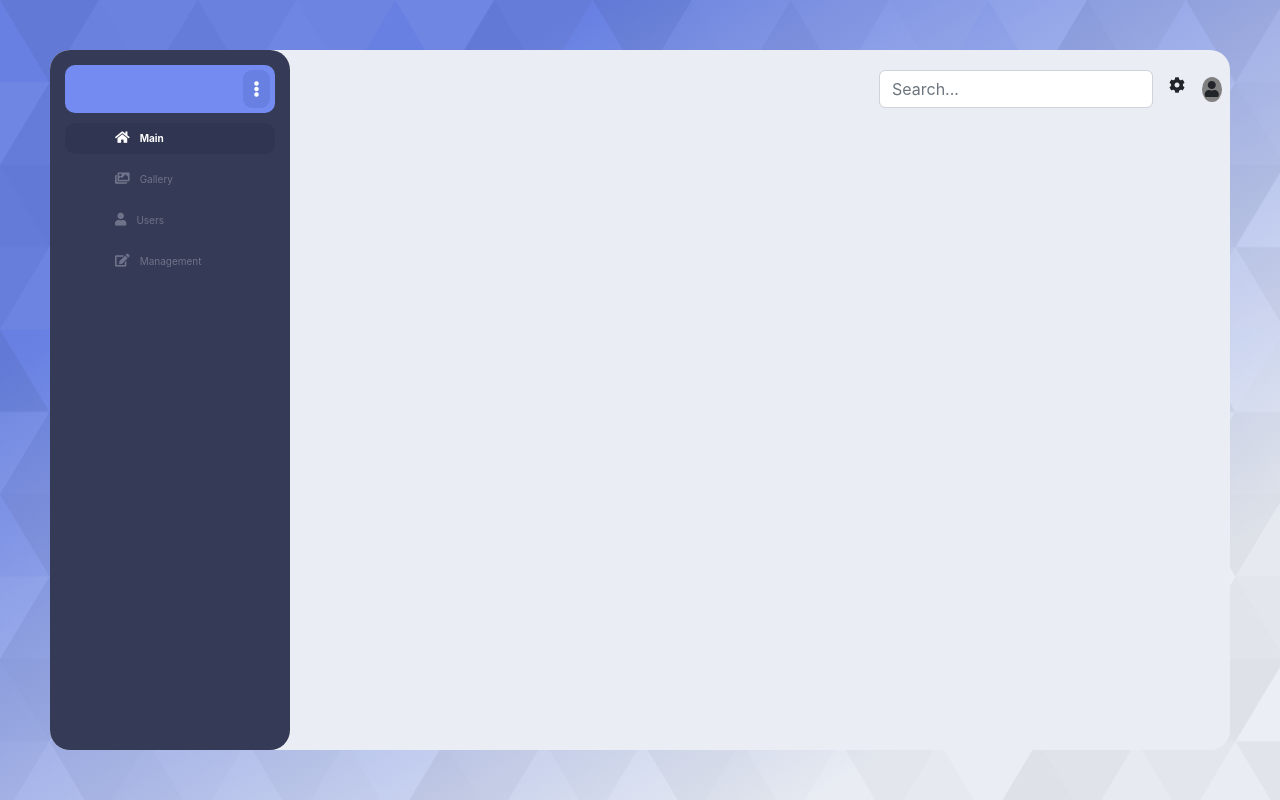
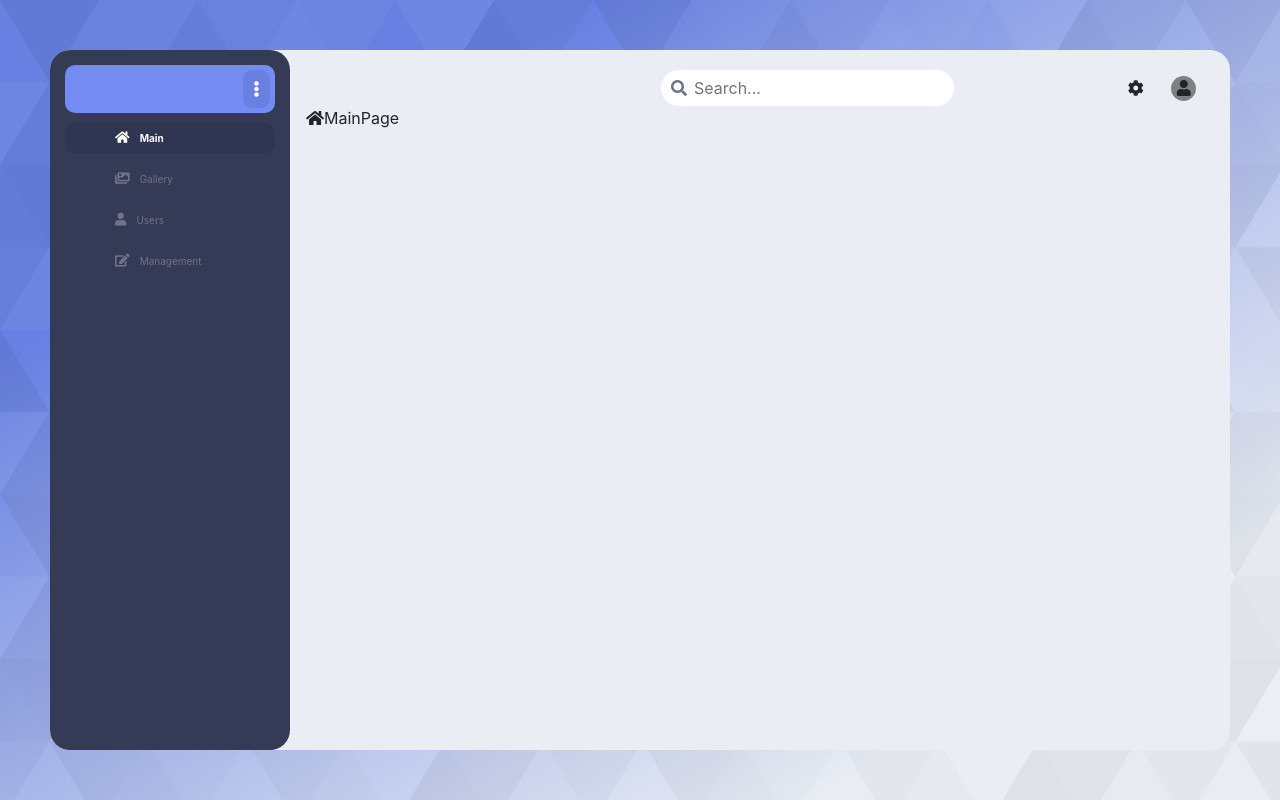
Before and after one commit to Sebasgarse/Waifupedia-front, a React (Create React App) app: page /admin/main in a window 1280 px wide. Built offline with nearby package versions, Linux system fonts and the light colour scheme.

Commit message:
feat: finished the admin bar css

```diff
--- /dev/null
+++ b/src/admin/components/AdminBar.css
@@ -0,0 +1,20 @@
+.admin-bar__search-bar {
+  background-color: white;
+  border-radius: 20px;
+  padding: 5px 10px;
+  margin-right: 10em;
+}
+
+.admin-bar__search-bar i {
+  color: #6f7389;
+  margin-right: 5px;
+}
+
+.admin-bar__search-bar input {
+  border: none;
+  background-color: inherit;
+}
+
+.admin-bar__search-bar input:focus {
+  outline: none;
+}
--- a/src/admin/components/AdminBar.tsx
+++ b/src/admin/components/AdminBar.tsx
@@ -1,20 +1,23 @@
 import React from "react";
+import "./AdminBar.css";
 
 export const AdminBar = () => {
   return (
     <div className="d-flex flex-wrap align-items-center justify-content-end justify-content-lg-end">
-      <form className="col-12 col-lg-auto mb-3 mb-lg-0 me-lg-3" role="search">
-        <input
-          type="search"
-          className="form-control form-control"
-          placeholder="Search..."
-          aria-label="Search"
-        />
+      <form
+        className="admin-bar__search-bar d-flex align-items-center"
+        role="search"
+      >
+        <i className="fas fa-search"></i>
+        <input type="search" placeholder="Search..." aria-label="Search" />
       </form>
-      <div className="row">
-        <i className="col fas fa-cog"></i>
+      <div
+        className="d-flex justify-content-around align-items-center"
+        style={{ width: "6em" }}
+      >
+        <i className="fas fa-cog"></i>
         <div
-          className="col"
+          className=""
           style={{
             borderRadius: "100%",
             background: "gray",
--- a/src/admin/layout/AdminLayout.tsx
+++ b/src/admin/layout/AdminLayout.tsx
@@ -10,6 +10,7 @@ export const AdminLayout = ({ children }) => {
     backgroundAttachment: "fixed",
     backgroundSize: "cover",
     height: "100vh",
+    minHeight: "500px",
   };
   const templateCss: CSS.Properties = {
     backgroundColor: "#EAEEF4",
--- /dev/null
+++ b/src/admin/pages/MainPage.tsx
@@ -0,0 +1,10 @@
+import React from "react";
+
+export const MainPage = () => {
+  return (
+    <div>
+      <i className="fas fa-home" />
+      MainPage
+    </div>
+  );
+};
--- a/src/admin/routes/AdminRoutes.tsx
+++ b/src/admin/routes/AdminRoutes.tsx
@@ -1,10 +1,12 @@
-import React from 'react'
-import { Route, Routes } from 'react-router-dom'
+import React from "react";
+import { Navigate, Route, Routes } from "react-router-dom";
+import { MainPage } from "../pages/MainPage";
 
 export const AdminRoutes = () => {
   return (
     <Routes>
-        <Route path='/*'></Route>
+      <Route path="/main" element={<MainPage />}></Route>
+      <Route path="/*" element={<Navigate to={"/admin/main"} />}></Route>
     </Routes>
-  )
-}
+  );
+};
```
